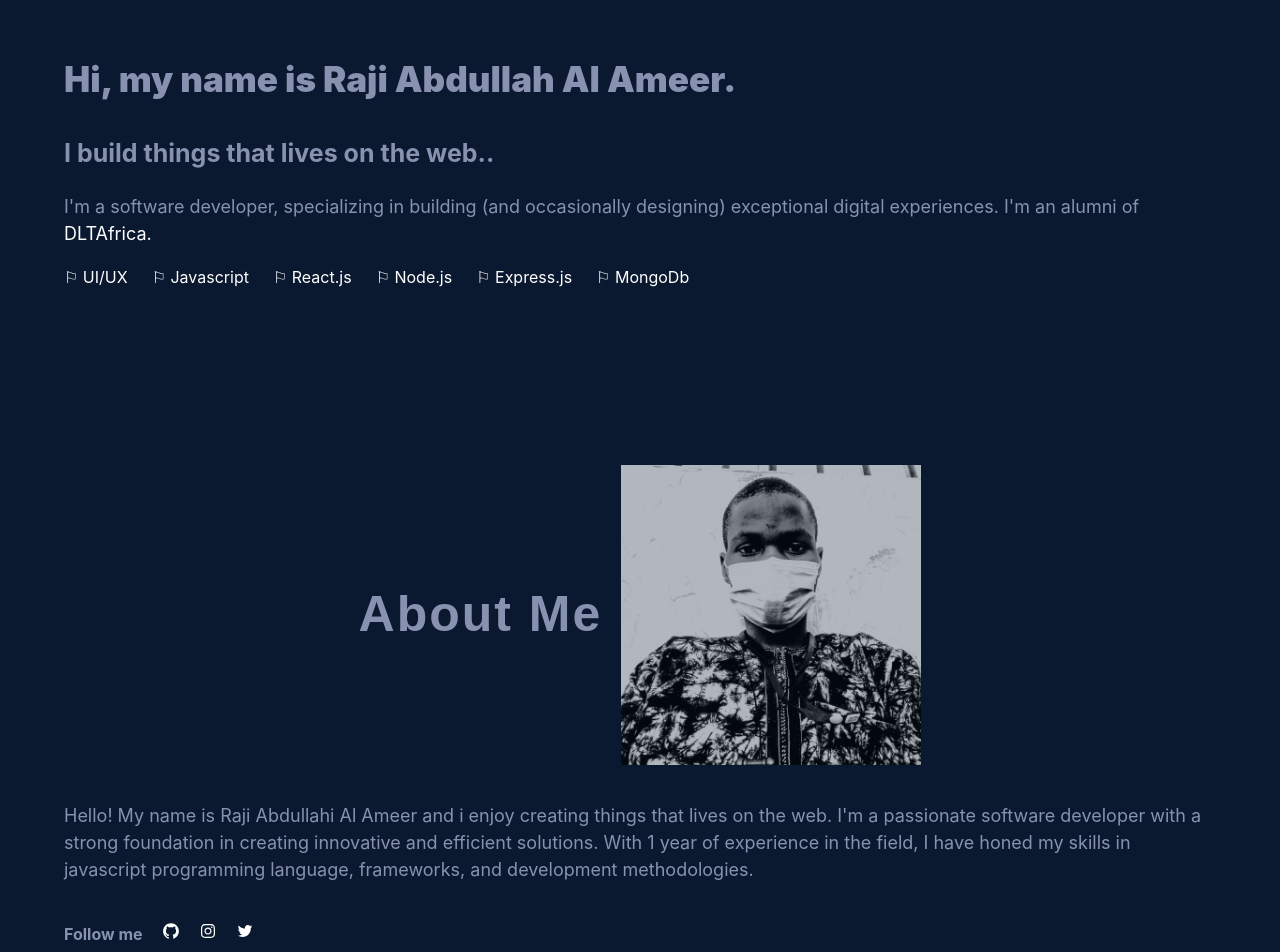
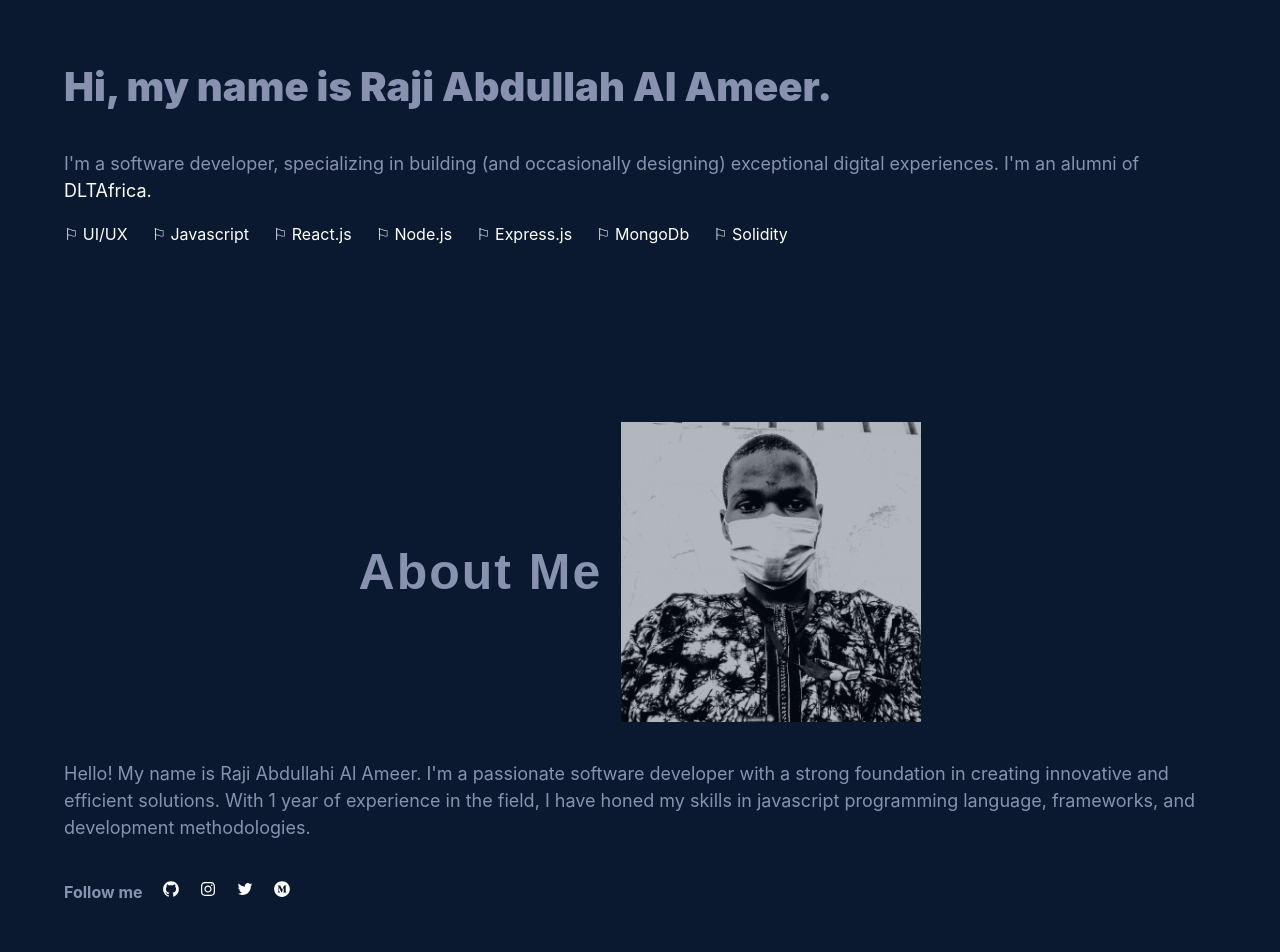
Before and after one commit to ameer017/ameer-portfolio-website, a React (Vite) app: page / in a window 1280 px wide. Shown: the part 120-1072 px from the top of the page. Built offline with nearby package versions, Linux system fonts and the light colour scheme.

Commit message:
avocet project added

```diff
--- a/Empty/Empty.scss
+++ b/Empty/Empty.scss
@@ -28,6 +28,8 @@
     align-items: center;
     gap: 4px;
 
+
+
     span {
         height: 60px;
         display: block;
--- a/src/About/About.jsx
+++ b/src/About/About.jsx
@@ -1,7 +1,7 @@
 import React from 'react';
 import './About.scss';
 import picture from '../../src/assets/picture.jpg'
-import {AiOutlineTwitter, AiOutlineInstagram, AiFillGithub} from 'react-icons/ai'
+import {AiOutlineTwitter, AiOutlineInstagram, AiFillGithub, AiFillMediumCircle} from 'react-icons/ai'
 
 const About = () => {
   return (
@@ -16,7 +16,7 @@ const About = () => {
         </div>
 
         <div className='right'>
-          <p>Hello! My name is Raji Abdullahi Al Ameer and i enjoy creating things that lives on the web.
+          <p>Hello! My name is Raji Abdullahi Al Ameer.
           I'm a passionate software developer with a strong foundation in creating innovative and efficient solutions. With 1 year of experience in the field, I have honed my skills in javascript programming language, frameworks, and development methodologies.</p>
 
           <div className='socials'>
@@ -32,6 +32,9 @@ const About = () => {
             <a href="https://twitter.com/alAmeer170">
                 <AiOutlineTwitter size={18}/>
             </a>
+            <a href="https://medium.com/@rajiabdullahi907">
+                <AiFillMediumCircle size={18}/>
+            </a>
 
           </div>
         </div>
--- a/src/About/About.scss
+++ b/src/About/About.scss
@@ -35,6 +35,7 @@
             a:hover{
                 transform: scale(1.2);
                 transition-duration: 500ms;
+                color: brown;
             }
         }
     }
--- a/src/Footer/Footer.scss
+++ b/src/Footer/Footer.scss
@@ -1,5 +1,5 @@
 footer {
-    border-top: 1px solid #61617a;
+    border-top: 1px solid #3d3d3d;
 
     a:after {
         content: '';
--- a/src/HeroSection/HeroSection.jsx
+++ b/src/HeroSection/HeroSection.jsx
@@ -7,7 +7,7 @@ const HeroSection = () => {
       <section className='heroContainer container'>
             <div className='hero-text'>
               <h1>Hi, my name is Raji Abdullah Al Ameer.</h1>
-              <h2>I build things that lives on the web..</h2>
+
               <p>I'm a software developer, specializing in building (and occasionally designing) exceptional digital experiences. I'm an alumni of <a href="https://twitter.com/dlt-africa">DLTAfrica.</a></p>
             </div>
 
@@ -18,6 +18,7 @@ const HeroSection = () => {
               <span>⚐ Node.js</span>
               <span>⚐ Express.js</span>
               <span>⚐ MongoDb</span>
+              <span>⚐ Solidity</span>
             </div>
       </section>
 
--- a/src/Projects/Projects.jsx
+++ b/src/Projects/Projects.jsx
@@ -6,6 +6,8 @@ import {BsFillArrowRightCircleFill} from 'react-icons/bs'
 import {SiNetlify} from 'react-icons/si'
 
 const projects = [
+  {name: 'AVOCET - ReFi Solution', githubLink: 'https://github.com/ameer017/avocet-frontend', liveLink: 'https://avocet-frontend.vercel.app/', image: 'https://images.pexels.com/photos/3735215/pexels-photo-3735215.jpeg?auto=compress&cs=tinysrgb&w=600'},
+
   {name: 'Currency Converter App', githubLink: 'https://github.com/ameer017/currencyConverter', liveLink: 'https://currencyexchangeconverter.netlify.app/', image: 'https://images.pexels.com/photos/4386158/pexels-photo-4386158.jpeg?auto=compress&cs=tinysrgb&w=400'},
 
   {name: 'Country Data App', githubLink: 'https://github.com/ameer017/countryinfo', liveLink: 'https://whole-country-info.netlify.app/', image: 'https://images.pexels.com/photos/7412095/pexels-photo-7412095.jpeg?auto=compress&cs=tinysrgb&w=400'},
--- a/src/index.css
+++ b/src/index.css
@@ -23,14 +23,10 @@
 }
 
 h1 {
-  font-size: 35px;
+  font-size: 40px;
   font-weight: 900;
 }
 
-h2 {
-  font-size: 25px;
-  font-weight: 700;
-}
 
 h3{
   font-size: 50px;
```
